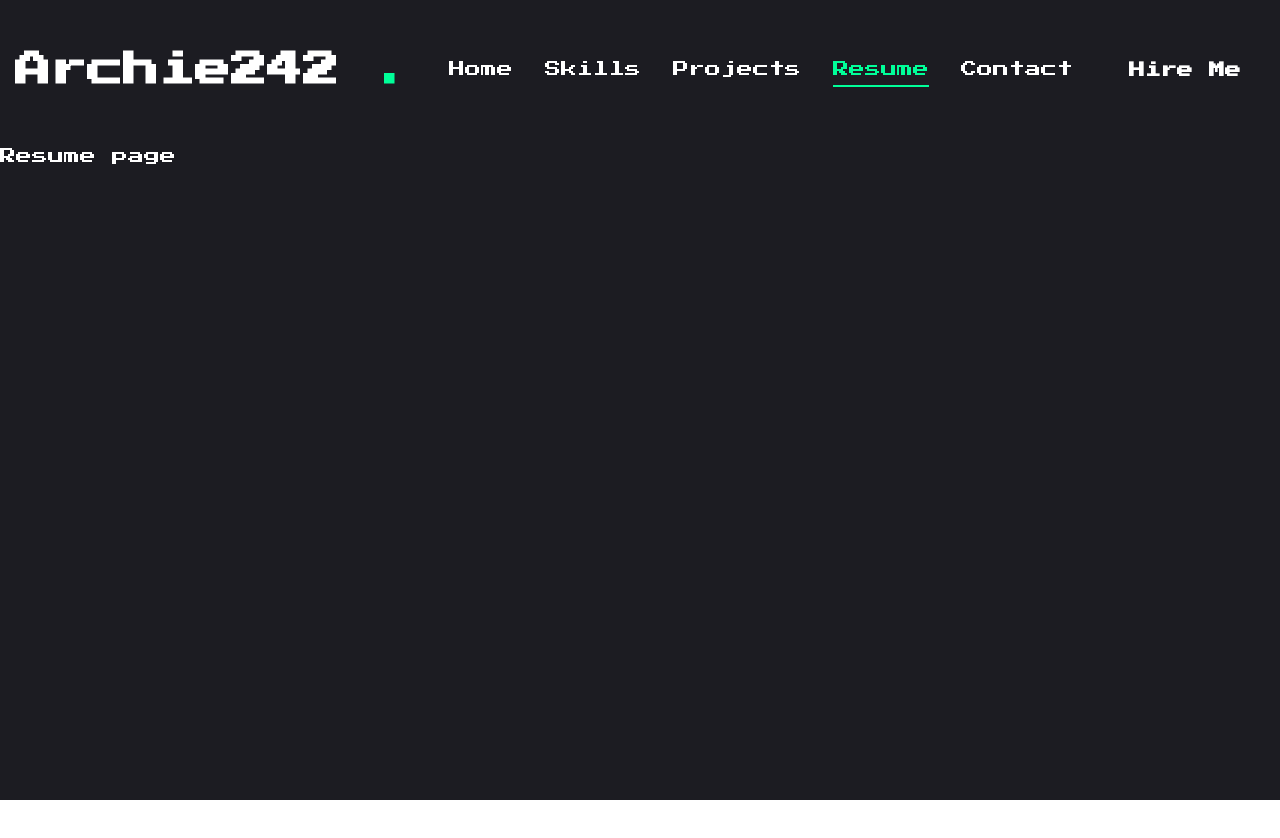
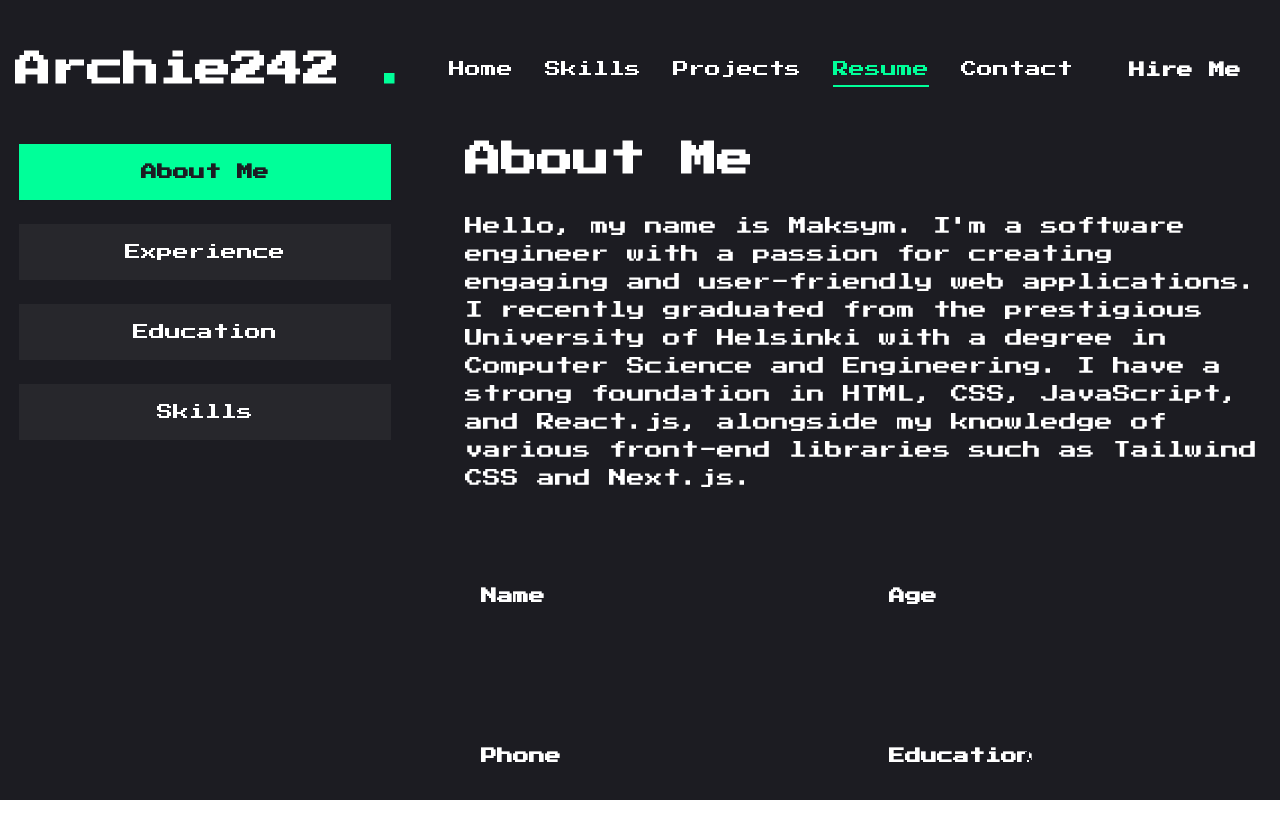
Before and after one commit to ArchieDev242/Portfolium, a Next.js app: page /resume in a window 1280 px wide. Shown: the top 838 px of the page. Before the commit the page ends 800 px from the top, so only its background shows below. Built offline with nearby package versions, Linux system fonts and the light colour scheme.

Commit message:
fill resume page

```diff
--- a/app/resume/page.jsx
+++ b/app/resume/page.jsx
@@ -1,7 +1,198 @@
+"use client";
+
+import {
+  FaHtml5,
+  FaCss3,
+  FaJs,
+  FaReact,
+  FaFigma,
+  FaNodeJs,
+} from "react-icons/fa";
+import {
+  Tooltip,
+  TooltipContent,
+  TooltipProvider,
+  TooltipTrigger,
+} from "@/components/ui/tooltip";
+import { SiTailwindcss, SiNextdotjs } from "react-icons/si";
+import { Tabs, TabsContent, TabsList, TabsTrigger } from "@/components/ui/tabs";
+import { ScrollArea } from "@/components/ui/scroll-area";
+import { motion } from "framer-motion";
+
+const About = {
+  title: "About Me",
+  text: "Hello, my name is Maksym. I'm a software engineer with a passion for creating engaging and user-friendly web applications. I recently graduated from the prestigious University of Helsinki with a degree in Computer Science and Engineering. I have a strong foundation in HTML, CSS, JavaScript, and React.js, alongside my knowledge of various front-end libraries such as Tailwind CSS and Next.js.",
+  info: [
+    { fieldName: "Name", fieldValue: "Maksym Kopychko" },
+    { fieldName: "Age", fieldValue: "18" },
+    { fieldName: "Phone", fieldValue: "+380669702817" },
+    { fieldName: "Education", fieldValue: "University of Helsinki, Computer Science and Engineering" },
+    { fieldName: "Email", fieldValue: "maksym.kopychko@gmail.com" },
+    { fieldName: "Location", fieldValue: "Okhtyrka, Ukraine" },
+    { fieldName: "Nationality", fieldValue: "Ukrainian" },
+    { fieldName: "GameDev Experience", fieldValue: "2 Years" },
+    { fieldName: "Languages", fieldValue: "English, German, Russian, Ukrainian" },
+  ],
+};
+
+const Experience = {
+  title: "My Experience",
+  description: "Professional journey and accomplishments",
+  items: [
+    {
+      position: "Software Engineer",
+      company: "XYZ Corp.",
+      location: "Remote",
+      duration: "October 2021 - Present",
+      description: "Developed and maintained web applications using modern technologies.",
+    },
+  ],
+};
+
+const Education = {
+  title: "My Education",
+  description: "Academic background and qualifications",
+  items: [
+    {
+      title: "Bachelor's Degree in Computer Science",
+      institution: "University of Helsinki",
+      location: "Helsinki, Finland",
+      duration: "2018 - 2022",
+    },
+    {
+      title: "IT Courses",
+      institution: "IT Start School",
+      location: "Online",
+      duration: "2018 - 2022",
+    },
+  ],
+};
+
+const Skills = {
+  title: "My Skills",
+  description: "Technical proficiencies and tools",
+  items: [
+    { title: "HTML5", icon: <FaHtml5 /> },
+    { title: "CSS3", icon: <FaCss3 /> },
+    { title: "JavaScript", icon: <FaJs /> },
+    { title: "React.js", icon: <FaReact /> },
+    { title: "Tailwind CSS", icon: <SiTailwindcss /> },
+    { title: "Next.js", icon: <SiNextdotjs /> },
+    { title: "Figma", icon: <FaFigma /> },
+    { title: "Node.js", icon: <FaNodeJs /> },
+  ],
+};
+
 const Resume = () => {
   return (
-    <div>Resume page</div>
-  )
-}
+    <motion.div
+      initial={{ opacity: 0 }}
+      animate={{ opacity: 1 }}
+      exit={{ opacity: 0 }}
+      transition={{ delay: 0.5, duration: 0.5, ease: "easeInOut" }}
+      className="min-h-[80vh] flex items-center justify-center py-12 xl:py-0"
+    >
+      <div className="container mx-auto">
+        <Tabs defaultValue="about" className="flex flex-col xl:flex-row gap-[70px]">
+          <TabsList className="flex flex-col w-full max-w-[380px] mx-auto xl:mx-0 gap-6">
+            <TabsTrigger value="about">About Me</TabsTrigger>
+            <TabsTrigger value="experience">Experience</TabsTrigger>
+            <TabsTrigger value="education">Education</TabsTrigger>
+            <TabsTrigger value="skills">Skills</TabsTrigger>
+          </TabsList>
 
-export default Resume
+          <div className="min-h-[70vh] w-full">
+            {/* About Tab */}
+            <TabsContent value="about" className="w-full">
+              <div className="flex flex-col gap-8 text-center xl:text-left">
+                <h3 className="text-4xl font-bold">{About.title}</h3>
+                <p className="max-w-[800px] mx-auto xl:mx-0 text-lg">{About.text}</p>
+                <div className="grid grid-cols-1 md:grid-cols-2 gap-4 mt-6">
+                  {About.info.map((item, index) => (
+                    <div key={index} className="flex items-center gap-4 p-4 bg-muted rounded-lg">
+                      <span className="font-bold min-w-[120px]">{item.fieldName}</span>
+                      <span className="text-primary">{item.fieldValue}</span>
+                    </div>
+                  ))}
+                </div>
+              </div>
+            </TabsContent>
+
+            {/* Experience Tab */}
+            <TabsContent value="experience" className="w-full">
+              <div className="flex flex-col gap-8">
+                <h3 className="text-4xl font-bold">{Experience.title}</h3>
+                <ScrollArea className="h-[400px]">
+                  <ul className="grid grid-cols-1 lg:grid-cols-2 gap-[30px]">
+                    {Experience.items.map((item, index) => (
+                      <li
+                        key={index}
+                        className="bg-[#232329] h-[184px] py-6 px-4 rounded-xl flex flex-col justify-center items-center gap-1 text-center"
+                      >
+                        <span className="text-accent-default lg:text-left">{item.duration}</span>
+                        <h3 className="text-xl max-w-[260px] min-h-[60px] text-center">{item.position}</h3>
+                        <div className="flex items-center gap-3">
+                          <span className="w-[6px] h-[6px] rounded-full bg-accent-default"></span>
+                          <p className="text-white/60">{item.company}</p>
+                        </div>
+                      </li>
+                    ))}
+                  </ul>
+                </ScrollArea>
+              </div>
+            </TabsContent>
+
+            {/* Education Tab */}
+            <TabsContent value="education" className="w-full">
+              <div className="flex flex-col gap-8">
+                <h3 className="text-4xl font-bold">{Education.title}</h3>
+                <div className="space-y-6">
+                  {Education.items.map((item, index) => (
+                    <div key={index} className="p-6 bg-muted rounded-xl">
+                      <h4 className="text-2xl font-semibold">{item.title}</h4>
+                      <p className="text-lg text-primary mt-2">{item.institution}</p>
+                      <div className="flex gap-4 mt-2 text-sm text-muted-foreground">
+                        <span>{item.location}</span>
+                        <span>{item.duration}</span>
+                      </div>
+                    </div>
+                  ))}
+                </div>
+              </div>
+            </TabsContent>
+
+            {/* Skills Tab */}
+            <TabsContent value="skills" className="w-full">
+              <div className="flex flex-col gap-8">
+                <h3 className="text-4xl font-bold">{Skills.title}</h3>
+                <ul className="grid grid-cols-2 md:grid-cols-3 lg:grid-cols-4 gap-6">
+                  <TooltipProvider>
+                    {Skills.items.map((skill, index) => (
+                      <li key={index}>
+                        <Tooltip>
+                          <TooltipTrigger asChild>
+                            <div className="group w-full flex flex-col items-center gap-2 p-6 bg-muted rounded-xl hover:bg-primary/10 transition-colors duration-300">
+                              <span className="text-6xl text-white group-hover:text-accent transition-all duration-300">
+                                {skill.icon}
+                              </span>
+                              <span className="font-medium">{skill.title}</span>
+                            </div>
+                          </TooltipTrigger>
+                          <TooltipContent>
+                            <p>{skill.title}</p>
+                          </TooltipContent>
+                        </Tooltip>
+                      </li>
+                    ))}
+                  </TooltipProvider>
+                </ul>
+              </div>
+            </TabsContent>
+          </div>
+        </Tabs>
+      </div>
+    </motion.div>
+  );
+};
+
+export default Resume;
--- a/components/ui/scroll-area.jsx
+++ b/components/ui/scroll-area.jsx
@@ -32,7 +32,7 @@ const ScrollBar = React.forwardRef(({ className, orientation = "vertical", ...pr
       className
     )}
     {...props}>
-    <ScrollAreaPrimitive.ScrollAreaThumb className="relative flex-1 rounded-full bg-slate-200 dark:bg-slate-800" />
+    <ScrollAreaPrimitive.ScrollAreaThumb className="relative flex-1 rounded-full bg-accent-default dark:bg-slate-800" />
   </ScrollAreaPrimitive.ScrollAreaScrollbar>
 ))
 ScrollBar.displayName = ScrollAreaPrimitive.ScrollAreaScrollbar.displayName
--- a/components/ui/tabs.jsx
+++ b/components/ui/tabs.jsx
@@ -10,10 +10,7 @@ const Tabs = TabsPrimitive.Root
 const TabsList = React.forwardRef(({ className, ...props }, ref) => (
   <TabsPrimitive.List
     ref={ref}
-    className={cn(
-      "inline-flex h-10 items-center justify-center rounded-md bg-slate-100 p-1 text-slate-500 dark:bg-slate-800 dark:text-slate-400",
-      className
-    )}
+    className={cn( "inline-flex h-auto rounded-md p-1 text-primary", className )}
     {...props} />
 ))
 TabsList.displayName = TabsPrimitive.List.displayName
@@ -22,8 +19,7 @@ const TabsTrigger = React.forwardRef(({ className, ...props }, ref) => (
   <TabsPrimitive.Trigger
     ref={ref}
     className={cn(
-      "inline-flex items-center justify-center whitespace-nowrap rounded-sm px-3 py-1.5 text-sm font-medium ring-offset-white transition-all focus-visible:outline-none focus-visible:ring-2 focus-visible:ring-slate-950 focus-visible:ring-offset-2 disabled:pointer-events-none disabled:opacity-50 data-[state=active]:bg-white data-[state=active]:text-slate-950 data-[state=active]:shadow-sm dark:ring-offset-slate-950 dark:focus-visible:ring-slate-300 dark:data-[state=active]:bg-slate-950 dark:data-[state=active]:text-slate-50",
-      className
+      "inline-flex items-center w-full bg-[#27272c] justify-center whitespace-nowrap text-white rounded-lg p-3 text-balance font-medium ring-offset-white transition-all disabled:pointer-events-none disabled:opacity-50 data-[state=active]:bg-accent-default data-[state=active]:text-primary data-[state=active]:font-bold data-[state=active]:shadow-sm", className
     )}
     {...props} />
 ))
@@ -33,8 +29,7 @@ const TabsContent = React.forwardRef(({ className, ...props }, ref) => (
   <TabsPrimitive.Content
     ref={ref}
     className={cn(
-      "mt-2 ring-offset-white focus-visible:outline-none focus-visible:ring-2 focus-visible:ring-slate-950 focus-visible:ring-offset-2 dark:ring-offset-slate-950 dark:focus-visible:ring-slate-300",
-      className
+      "min-h-[480px] ring-offset-white focus-visible:outline-none focus-visible:ring-2 focus-visible:ring-slate-950 focus-visible:ring-offset-2 dark:ring-offset-slate-950 dark:focus-visible:ring-slate-300", className
     )}
     {...props} />
 ))
```
